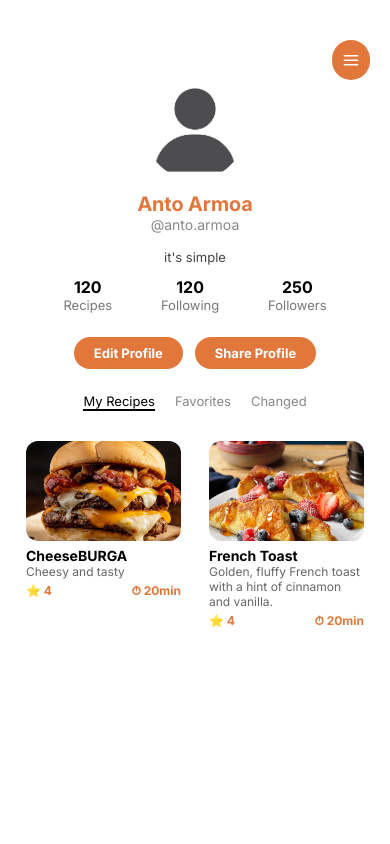
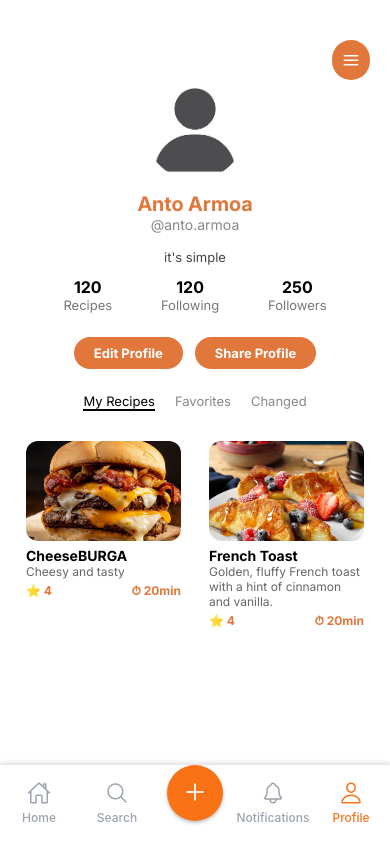
Before and after one commit to antonellaarmoa/gloo-2, a React Native app: screen /Profile in a window 390 px wide. Built offline with nearby package versions, Linux system fonts and the light colour scheme; what expo-web-browser would draw is missing.

Commit message:
nav bar pre hecha tipo layout pero no queda al final

```diff
--- /dev/null
+++ b/components/BottomTabBar.js
@@ -0,0 +1,133 @@
+import React, { useState } from 'react';
+import { View, Text, StyleSheet, FlatList, Image, ImageBackground, Dimensions, TouchableOpacity } from 'react-native';
+import { Ionicons } from '@expo/vector-icons';
+import { useSafeAreaInsets } from 'react-native-safe-area-context';
+import { useNavigation } from '@react-navigation/native';
+
+const { height, width } = Dimensions.get('window');
+
+export default function BottomTabBar() {
+  const navigation = useNavigation();
+  const [activeTab, setActiveTab] = useState('profile');
+
+  const tabs = [
+    {
+      name: 'home',
+      title: 'Home',
+      icon: 'home-outline',
+      screen: 'Home'
+    },
+    {
+      name: 'search',
+      title: 'Search',
+      icon: 'search-outline',
+      screen: 'Search'
+    },
+    {
+      name: 'create-recipe',
+      title: 'Create',
+      icon: 'add',
+      screen: 'CreateRecipe',
+      isCreate: true
+    },
+    {
+      name: 'notification',
+      title: 'Notifications',
+      icon: 'notifications-outline',
+      screen: 'Notifications'
+    },
+    {
+      name: 'profile',
+      title: 'Profile',
+      icon: 'person-outline',
+      screen: 'Profile'
+    }
+  ];
+
+  const handleTabPress = (tab) => {
+    setActiveTab(tab.name);
+    if (tab.screen) {
+      navigation.navigate(tab.screen);
+    }
+  };
+
+  return (
+    <View style={styles.tabBar}>
+      {tabs.map((tab) => (
+        <TouchableOpacity
+          key={tab.name}
+          style={styles.tabItem}
+          onPress={() => handleTabPress(tab)}
+        >
+          {tab.isCreate ? (
+            <View style={styles.createButton}>
+              <Ionicons name={tab.icon} size={28} color="#fff" />
+            </View>
+          ) : (
+            <>
+              <Ionicons
+                name={tab.icon}
+                size={24}
+                color={activeTab === tab.name ? '#f97316' : '#9ca3af'}
+              />
+              <Text style={[
+                styles.tabLabel,
+                { color: activeTab === tab.name ? '#f97316' : '#9ca3af' }
+              ]}>
+                {tab.title}
+              </Text>
+            </>
+          )}
+        </TouchableOpacity>
+      ))}
+    </View>
+  );
+}
+
+const styles = StyleSheet.create({
+  tabBar: {
+    flexDirection: 'row',
+    backgroundColor: '#fff',
+    borderTopWidth: 1,
+    borderTopColor: '#e5e7eb',
+    height: 80,
+    paddingBottom: 12,
+    paddingTop: 8,
+    position: 'absolute',
+    bottom: 0,
+    left: 0,
+    right: 0,
+    elevation: 8,
+    shadowColor: '#000',
+    shadowOffset: {
+      width: 0,
+      height: -2,
+    },
+    shadowOpacity: 0.1,
+    shadowRadius: 4,
+  },
+  tabItem: {
+    flex: 1,
+    justifyContent: 'center',
+    alignItems: 'center',
+  },
+  tabLabel: {
+    fontSize: 12,
+    fontWeight: '500',
+    marginTop: 4,
+  },
+  createButton: {
+    backgroundColor: '#f97316',
+    width: 56,
+    height: 56,
+    borderRadius: 28,
+    justifyContent: 'center',
+    alignItems: 'center',
+    marginBottom: 20,
+    shadowColor: '#000',
+    shadowOffset: { width: 0, height: 2 },
+    shadowOpacity: 0.25,
+    shadowRadius: 3.84,
+    elevation: 5,
+  },
+});
--- a/screens/ProfileScreen.js
+++ b/screens/ProfileScreen.js
@@ -11,6 +11,7 @@ import {
 import RecipeCard from '../components/RecipeCard';
 import { useNavigation } from '@react-navigation/native';
 import { Feather } from '@expo/vector-icons';
+import BottomTabBar from '../components/BottomTabBar';
 
 import MenuModal from '../components/MenuModal';
 
@@ -22,7 +23,8 @@ export default function ProfileScreen() {
   const [menuVisible, setMenuVisible] = useState(false);
 
   return (
-    <ScrollView style={styles.container} contentContainerStyle={{ alignItems: 'center' }}>
+    <View style={styles.container}>
+      <ScrollView contentContainerStyle={{ alignItems: 'center', paddingBottom: 100 }}>
 
         {/* Botón de menú arriba a la derecha */}
         <TouchableOpacity style={styles.menuButton} onPress={() => setMenuVisible(true)}>
@@ -124,6 +126,10 @@ export default function ProfileScreen() {
           <Text style={styles.placeholderText}>Changed recipes will appear here</Text>
         )}
       </ScrollView>
+
+      {/* BottomTabBar component */}
+      <BottomTabBar />
+    </View>
   );
 }
 
```
Also changed, not shown: components/TabLayout.js (added, +127 -0 lines). Lines whose indentation alone changed are shown as unchanged.
